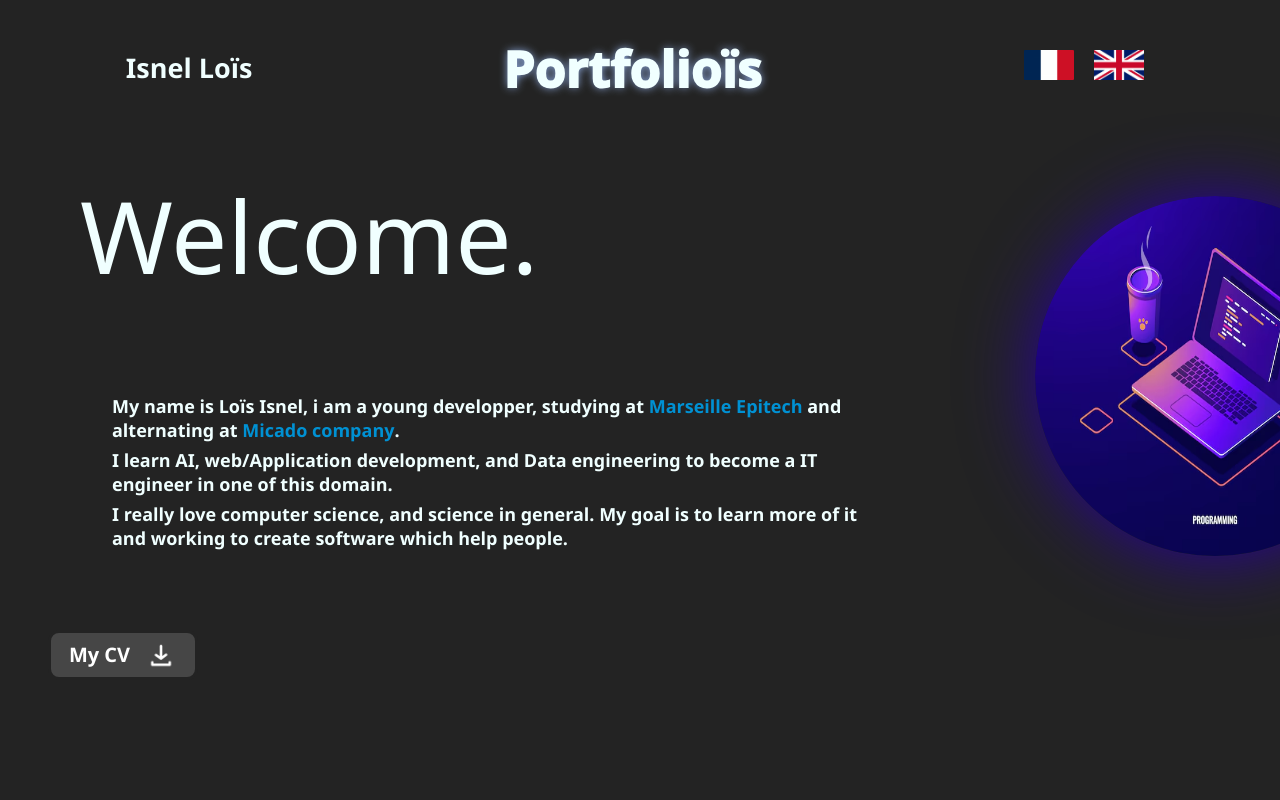
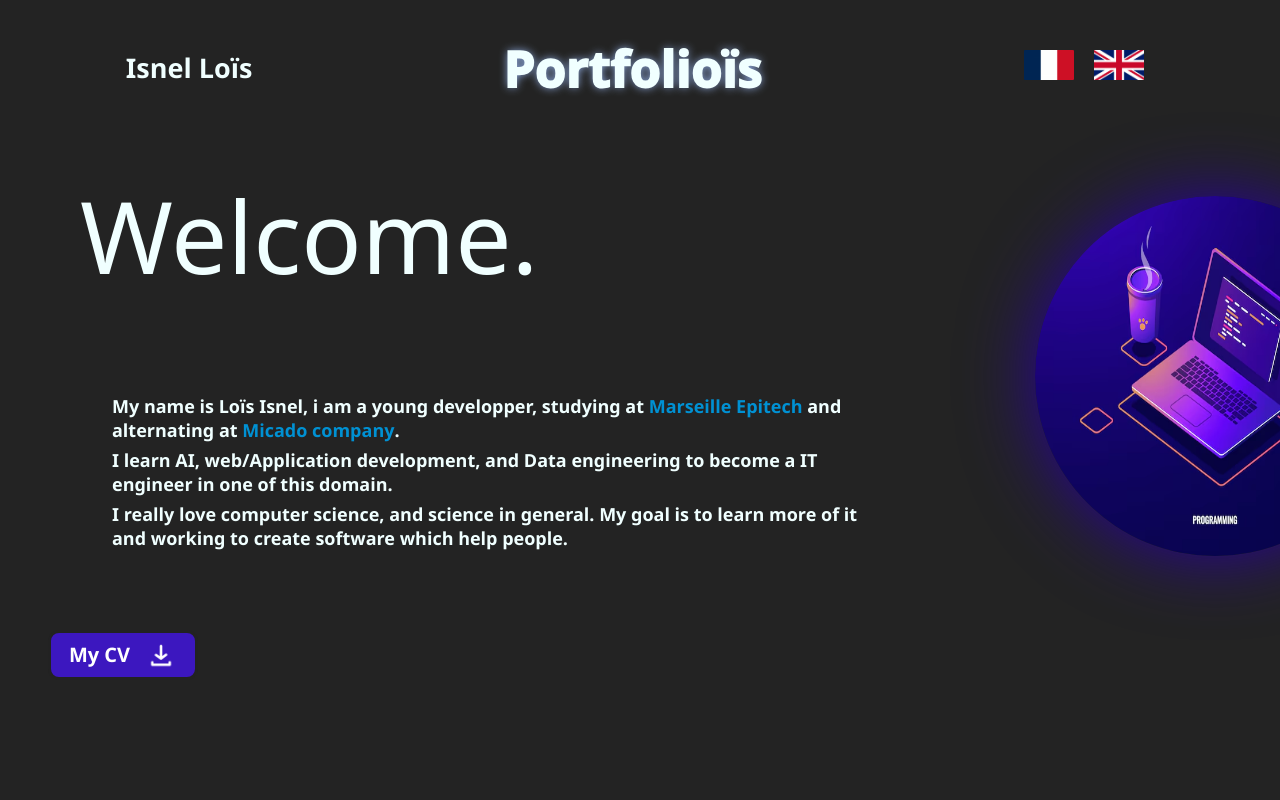
Before and after one commit to loisnel04/portfolio, a React (Create React App) app: page / in a window 1280 px wide. Shown: the top 800 px of the page. Built offline with nearby package versions, Linux system fonts and the light colour scheme.

Commit message:
Change bouton's color

```diff
--- a/src/Footer.css
+++ b/src/Footer.css
@@ -173,21 +173,15 @@ textarea::placeholder{
     font-size: 20px;
     font-weight: 700;
     font-family:'Segoe UI';
-    background-color: rgb(52, 112, 224);
+    background-color: #6b0af8;
     color: white;
     border: 3px solid rgb(35, 35, 35);
     outline: none;
     transition: all 0.2s ease;
 }
 
-#footer button:focus{
-    background-color: rgb(26, 94, 222);
+#footer button:focus, #footer button:hover{
+    background-color: #23009f;
     transition: all 0.2s ease;
     transform: scale(1.05);
 }
-
-#footer button:hover{
-    background-color: rgb(26, 94, 222);
-    transition: all 0.2s ease;
-    transform: scale(1.05);
-}
--- a/src/Header.css
+++ b/src/Header.css
@@ -4,6 +4,7 @@ header{
     font-size: 18px;
     color: azure;
     transition: all 0.2 ease;
+    margin-bottom: 3rem;
     /*box-shadow: 0 0 20px rgb(0, 0, 0); à voir si je mets sans en box shadow ou le body*/
 }
 
@@ -93,9 +94,9 @@ header button{
     font-size: 20px;
     font-weight: 700;
     font-family:'Segoe UI';
-    background-color: rgb(70, 70, 70);
+    background-color: #3c17bf;
     color: white;
-    border: 3px solid rgb(35, 35, 35);
+    border: 3px solid rgb(34, 34, 34);
     outline: none;
     transition: all 0.2s ease;
     padding-top: 8px;
@@ -110,7 +111,7 @@ header button{
 
 header button:hover, header button:focus{
     transform: scale(1.1);
-    background-color: rgb(55, 55, 55);
+    background-color: #23009f;
     transition: all 0.2 ease;
 }
 
```
